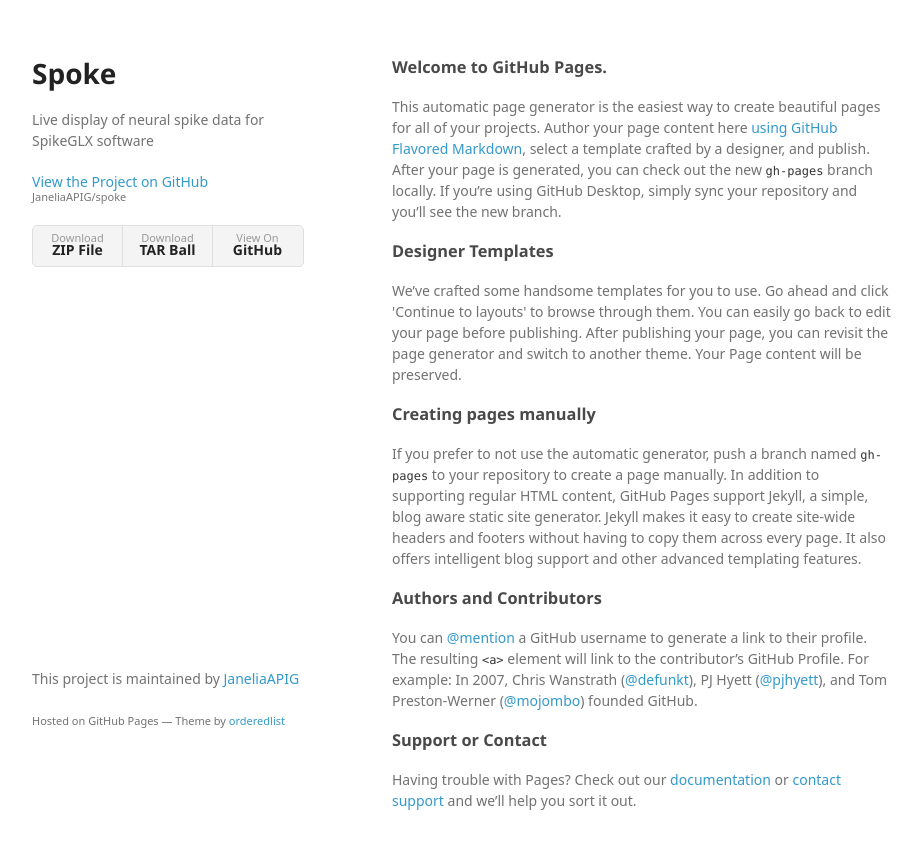
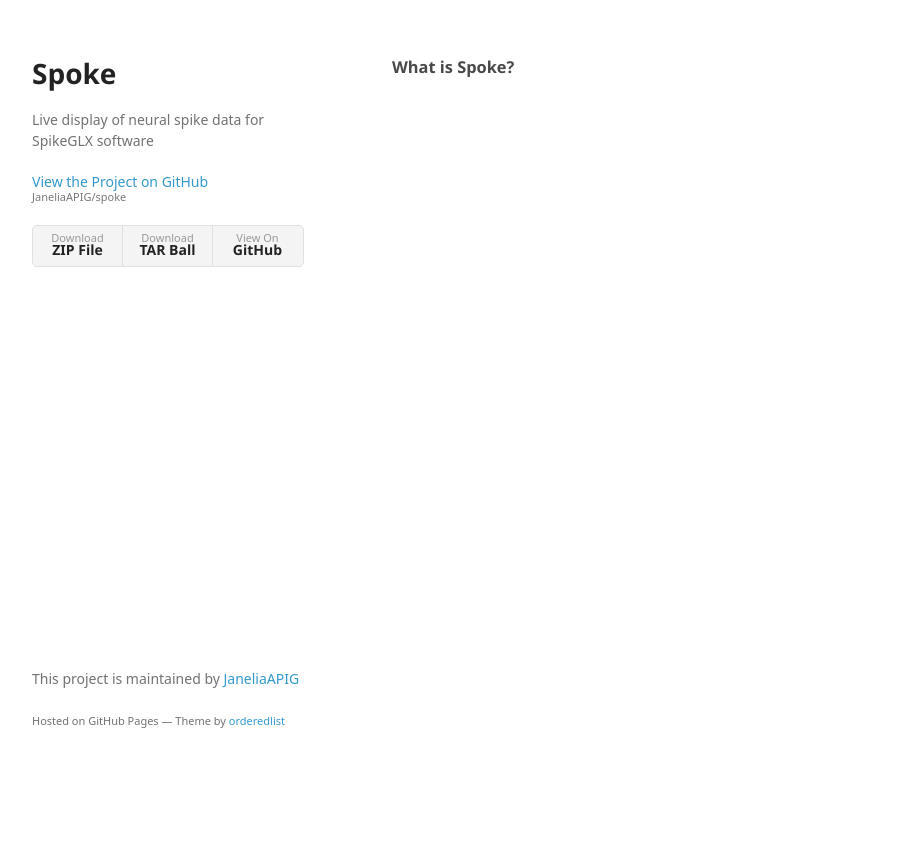
Before and after one commit to JaneliaAPIG/spoke, a plain HTML site: page index.html in a window 1280 px wide. Shown: the whole page, without its empty margins (178-1100 px from the left). After the commit the page ends 800 px from the top, so only its background shows below. Drawn offline with Linux system fonts and the light colour scheme; a web font is replaced by a local one.

Commit message:
test
test

```diff
--- a/index.html
+++ b/index.html
@@ -3,7 +3,7 @@
   <head>
     <meta charset="utf-8">
     <meta http-equiv="X-UA-Compatible" content="chrome=1">
-    <title>Spoke by JaneliaAPIG</title>
+    <title>Spoke</title>
 
     <link rel="stylesheet" href="stylesheets/styles.css">
     <link rel="stylesheet" href="stylesheets/github-light.css">
@@ -28,30 +28,7 @@
         </ul>
       </header>
       <section>
-        <h3>
-<a id="welcome-to-github-pages" class="anchor" href="#welcome-to-github-pages" aria-hidden="true"><span aria-hidden="true" class="octicon octicon-link"></span></a>Welcome to GitHub Pages.</h3>
-
-<p>This automatic page generator is the easiest way to create beautiful pages for all of your projects. Author your page content here <a href="https://guides.github.com/features/mastering-markdown/">using GitHub Flavored Markdown</a>, select a template crafted by a designer, and publish. After your page is generated, you can check out the new <code>gh-pages</code> branch locally. If you’re using GitHub Desktop, simply sync your repository and you’ll see the new branch.</p>
-
-<h3>
-<a id="designer-templates" class="anchor" href="#designer-templates" aria-hidden="true"><span aria-hidden="true" class="octicon octicon-link"></span></a>Designer Templates</h3>
-
-<p>We’ve crafted some handsome templates for you to use. Go ahead and click 'Continue to layouts' to browse through them. You can easily go back to edit your page before publishing. After publishing your page, you can revisit the page generator and switch to another theme. Your Page content will be preserved.</p>
-
-<h3>
-<a id="creating-pages-manually" class="anchor" href="#creating-pages-manually" aria-hidden="true"><span aria-hidden="true" class="octicon octicon-link"></span></a>Creating pages manually</h3>
-
-<p>If you prefer to not use the automatic generator, push a branch named <code>gh-pages</code> to your repository to create a page manually. In addition to supporting regular HTML content, GitHub Pages support Jekyll, a simple, blog aware static site generator. Jekyll makes it easy to create site-wide headers and footers without having to copy them across every page. It also offers intelligent blog support and other advanced templating features.</p>
-
-<h3>
-<a id="authors-and-contributors" class="anchor" href="#authors-and-contributors" aria-hidden="true"><span aria-hidden="true" class="octicon octicon-link"></span></a>Authors and Contributors</h3>
-
-<p>You can <a href="https://help.github.com/articles/basic-writing-and-formatting-syntax/#mentioning-users-and-teams" class="user-mention">@mention</a> a GitHub username to generate a link to their profile. The resulting <code>&lt;a&gt;</code> element will link to the contributor’s GitHub Profile. For example: In 2007, Chris Wanstrath (<a href="https://github.com/defunkt" class="user-mention">@defunkt</a>), PJ Hyett (<a href="https://github.com/pjhyett" class="user-mention">@pjhyett</a>), and Tom Preston-Werner (<a href="https://github.com/mojombo" class="user-mention">@mojombo</a>) founded GitHub.</p>
-
-<h3>
-<a id="support-or-contact" class="anchor" href="#support-or-contact" aria-hidden="true"><span aria-hidden="true" class="octicon octicon-link"></span></a>Support or Contact</h3>
-
-<p>Having trouble with Pages? Check out our <a href="https://help.github.com/pages">documentation</a> or <a href="https://github.com/contact">contact support</a> and we’ll help you sort it out.</p>
+          <h3>What is Spoke?</h3>
       </section>
       <footer>
         <p>This project is maintained by <a href="https://github.com/JaneliaAPIG">JaneliaAPIG</a></p>
```
